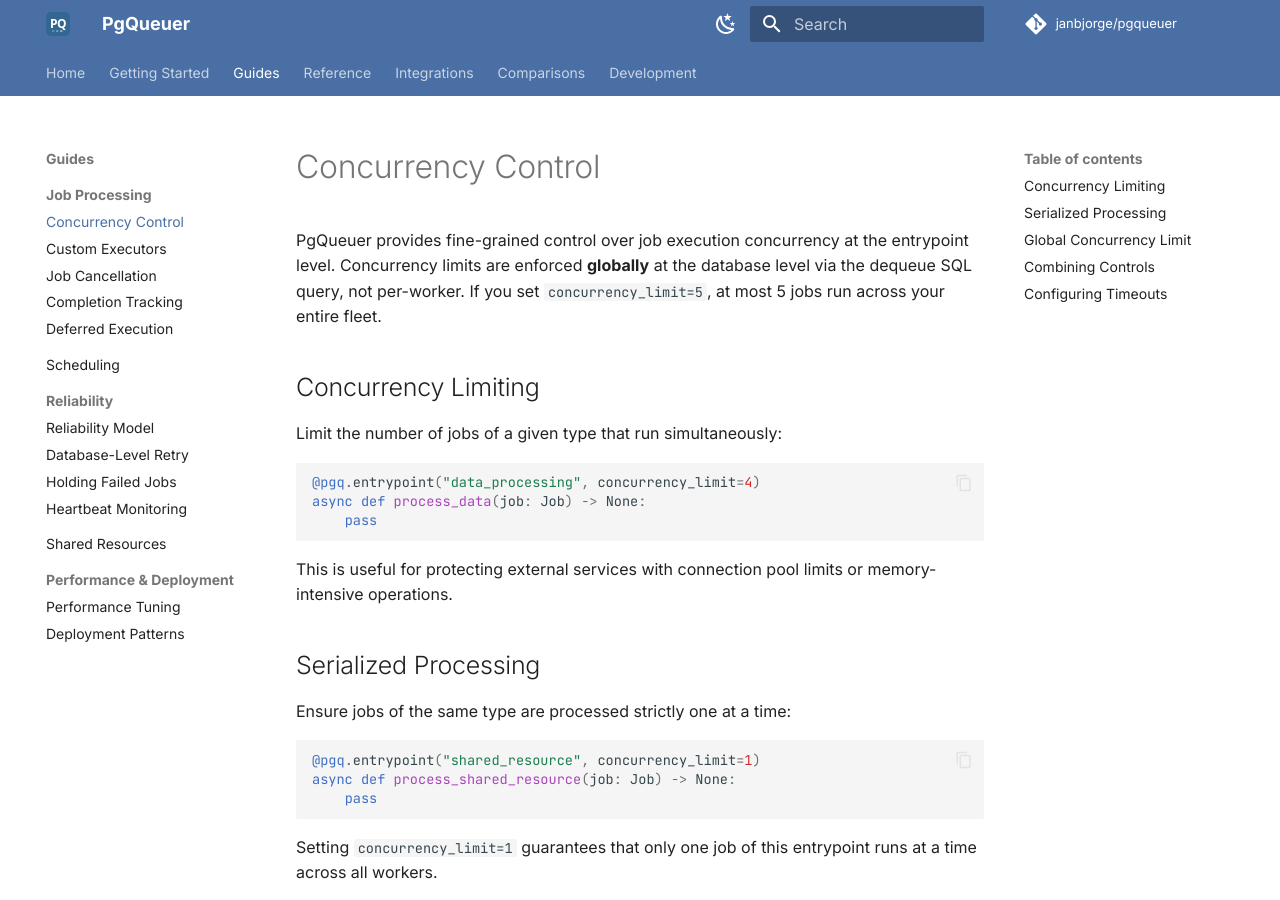
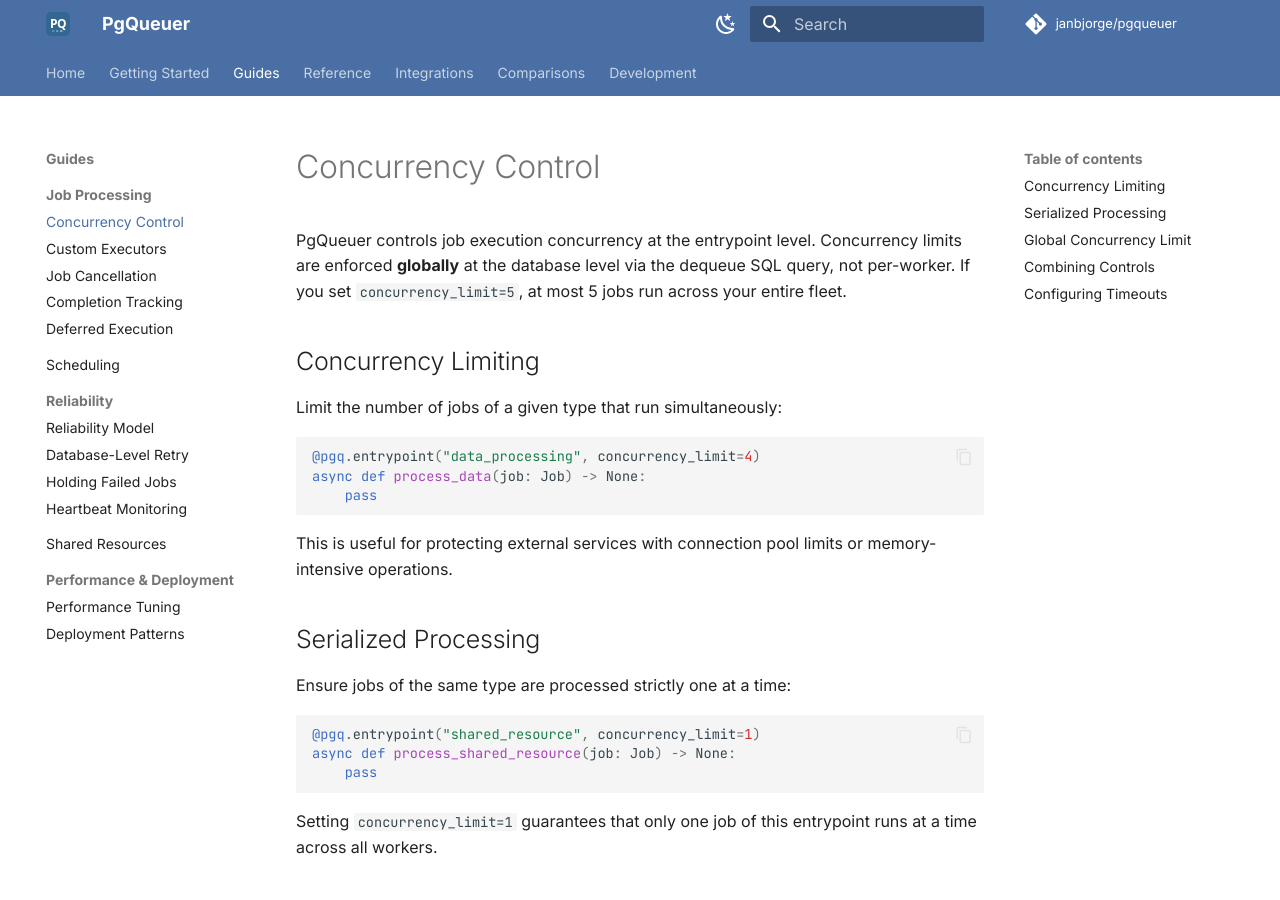
Before and after one commit to janbjorge/pgqueuer, an MkDocs documentation site: the page built from docs/guides/concurrency-control.md, in a window 1280 px wide and 900 px high. Built offline with MkDocs 1.6.1 and Material for MkDocs 9.7.7, drawn with Linux system fonts in a browser that asks for light colours; comment, search, counter and statistics services are not loaded.

Commit message:
docs: rename rate-limiting guide to concurrency-control
The page is titled "Concurrency Control" in the nav, body, and every
cross-reference, and PgQueuer has no rate-limiting API — align the filename
with the content and fix the inbound links (nav, quickstart, core-concepts).

Also drop marketing phrasing from the concurrency-control and core-concepts
intros.

```diff
--- a/docs/guides/rate-limiting.md
+++ b/docs/guides/concurrency-control.md
@@ -1,7 +1,7 @@
 # Concurrency Control
 
-PgQueuer provides fine-grained control over job execution concurrency at the
-entrypoint level. Concurrency limits are enforced **globally** at the database
+PgQueuer controls job execution concurrency at the entrypoint level.
+Concurrency limits are enforced **globally** at the database
 level via the dequeue SQL query, not per-worker. If you set `concurrency_limit=5`,
 at most 5 jobs run across your entire fleet.
 
--- a/mkdocs.yml
+++ b/mkdocs.yml
@@ -82,7 +82,7 @@
       - Upgrading from 0.x: getting-started/upgrading.md
   - Guides:
       - Job Processing:
-          - Concurrency Control: guides/rate-limiting.md
+          - Concurrency Control: guides/concurrency-control.md
           - Custom Executors: guides/custom-executors.md
           - Job Cancellation: guides/job-cancellation.md
           - Completion Tracking: guides/completion-tracking.md
```
Also changed, not shown: docs/getting-started/core-concepts.md (+2 -3 lines), docs/getting-started/quickstart.md (+1 -1 lines).
